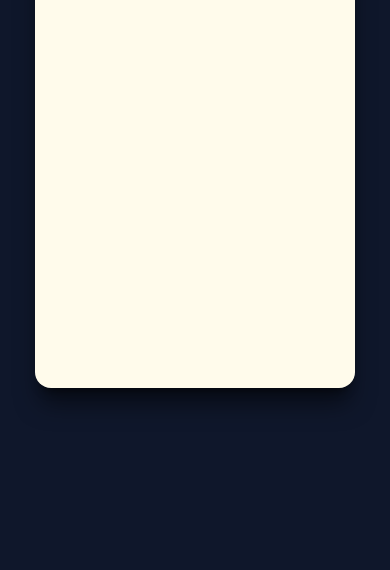
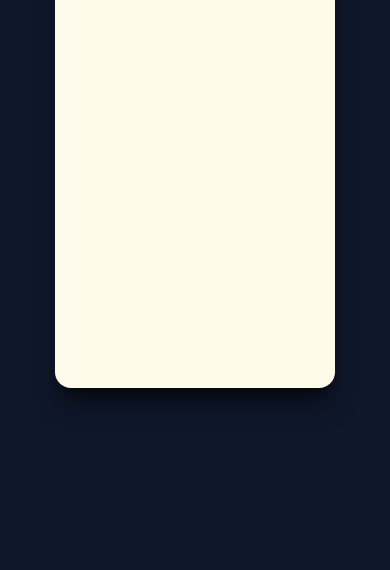
Before and after one commit to Ankit-Kumar-Chaudhary/To-Do-App-, a website: page index.html in a window 390 px wide. Shown: the part 274-844 px from the top of the page. Drawn offline with nearby package versions, Linux system fonts and the light colour scheme; files that its build step writes are made by us from their sources.

Commit message:
Update index.html

```diff
--- a/index.html
+++ b/index.html
@@ -9,7 +9,7 @@
   <body class="bg-slate-900 select-none">
     <main class="flex justify-center items-center h-screen">
       <div
-        class="todo h-120 w-80 sm:h-150 sm:w-100 text-center rounded-2xl shadow-xl/50 bg-amber-50 overflow-y-auto"
+        class="todo h-120 w-70 sm:h-150 sm:w-100 text-center rounded-2xl shadow-xl/50 bg-amber-50 overflow-y-auto"
       >
         <h1
           class="text-3xl sm:text-4xl font-medium font-serif bg-amber-200 h-10 sm:h-12"
```
